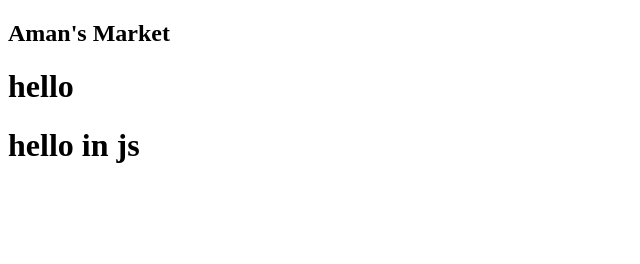
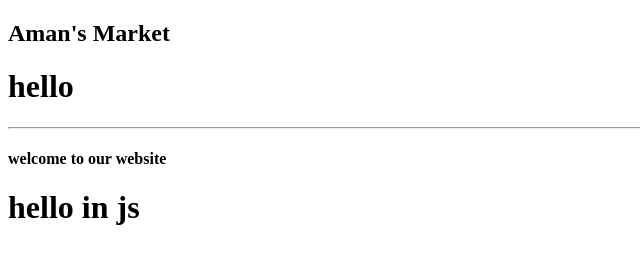
Before and after one commit to Aman-Verma123/Aman-s-Market, a plain HTML site: page index.html in a window 1280 px wide. Shown: the whole page, without its empty margins (0-640 px from the left). Drawn offline with Linux system fonts and the light colour scheme.

Commit message:
INDEX MODIFIED again

```diff
--- a/index.html
+++ b/index.html
@@ -9,6 +9,8 @@
 <body>
   <h2> Aman's Market </h2>
   <h1>hello</h1>
+  <hr>
+  <h4>welcome to our website</h4>
 
   <script src="index.js"></script>
 </body>
```
